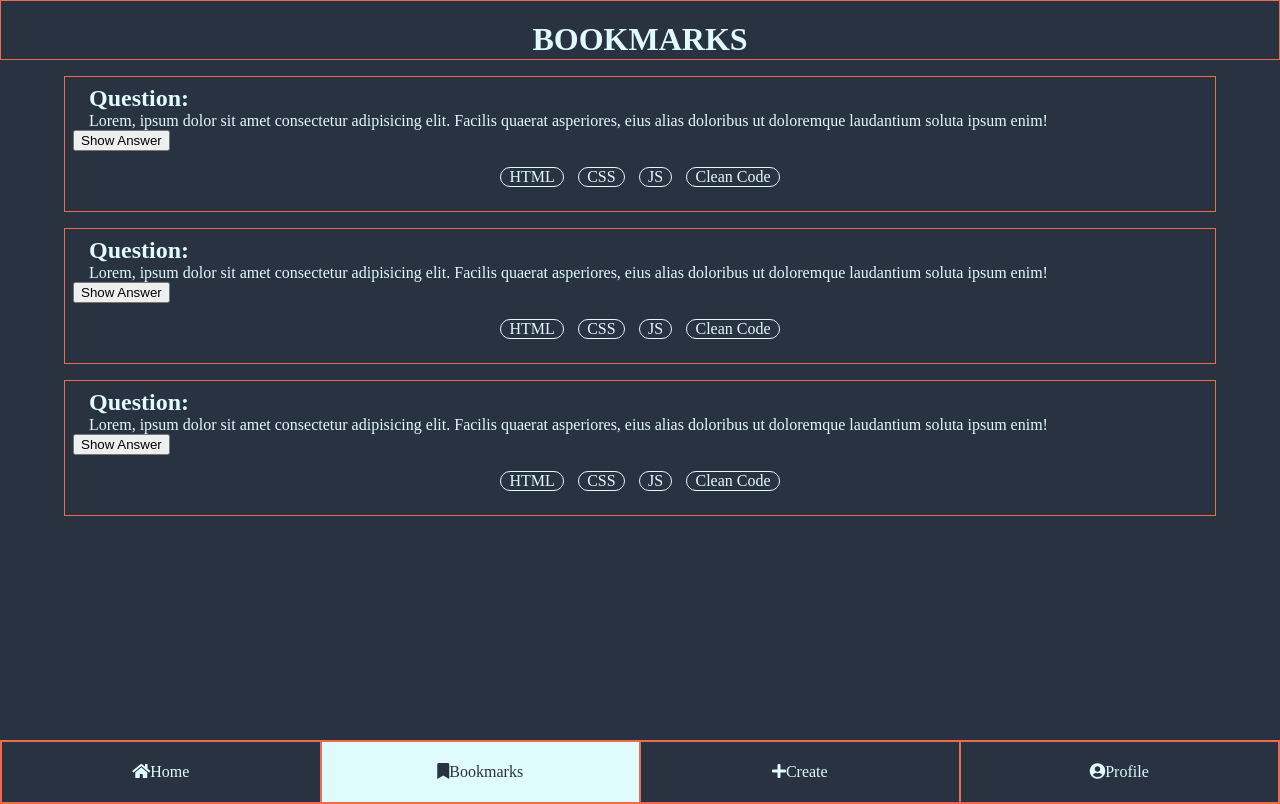
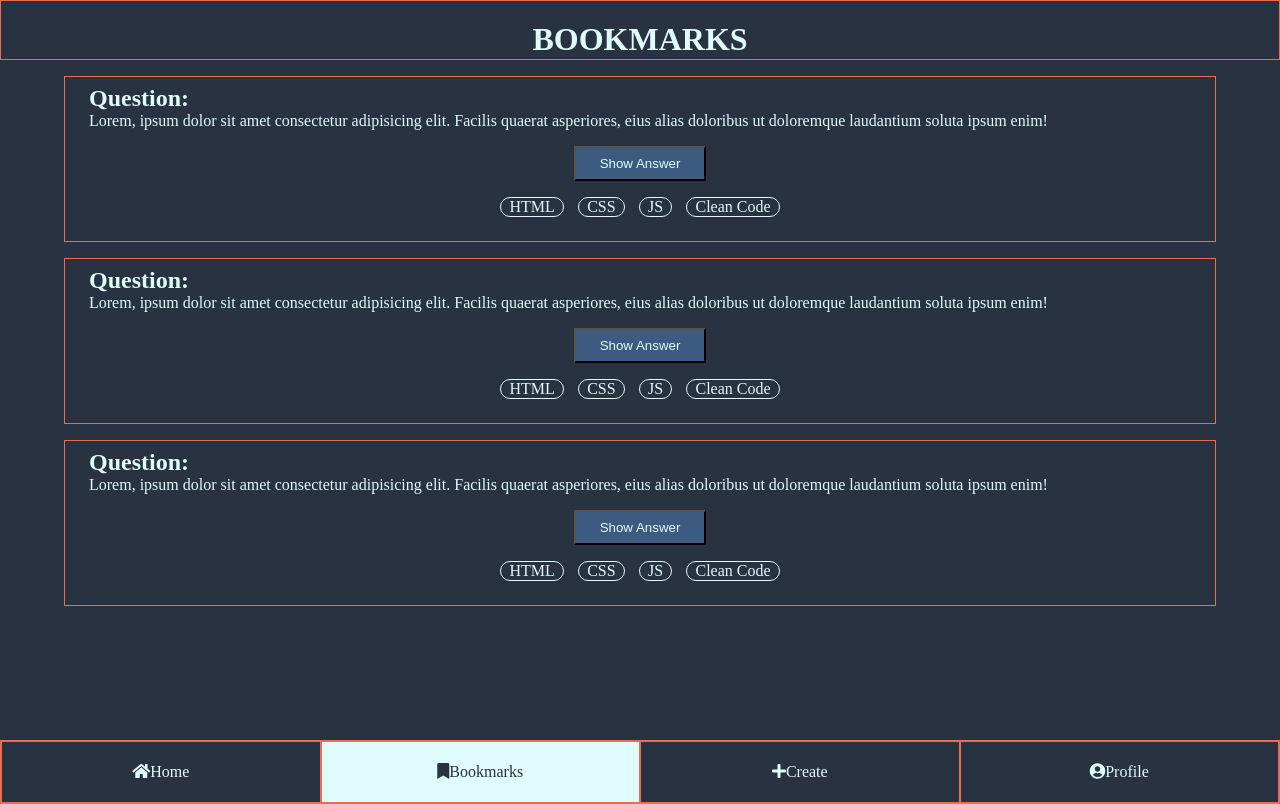
Before and after one commit to PReichetanz/quiz-app, a plain HTML site: page bookmarks.html in a window 1280 px wide. Drawn offline with Linux system fonts and the light colour scheme.

Commit message:
Fix class name buttonTurnCard to button

```diff
--- a/bookmarks.html
+++ b/bookmarks.html
@@ -23,7 +23,7 @@
           quaerat asperiores, eius alias doloribus ut doloremque laudantium
           soluta ipsum enim!
         </p>
-        <button class="buttonTurnCard">Show Answer</button>
+        <button class="button">Show Answer</button>
         <ul class="tagList">
           <li>HTML</li>
           <li>CSS</li>
@@ -38,7 +38,7 @@
           quaerat asperiores, eius alias doloribus ut doloremque laudantium
           soluta ipsum enim!
         </p>
-        <button class="buttonTurnCard">Show Answer</button>
+        <button class="button">Show Answer</button>
         <ul class="tagList">
           <li>HTML</li>
           <li>CSS</li>
@@ -53,7 +53,7 @@
           quaerat asperiores, eius alias doloribus ut doloremque laudantium
           soluta ipsum enim!
         </p>
-        <button class="buttonTurnCard">Show Answer</button>
+        <button class="button">Show Answer</button>
         <ul class="tagList">
           <li>HTML</li>
           <li>CSS</li>
```
